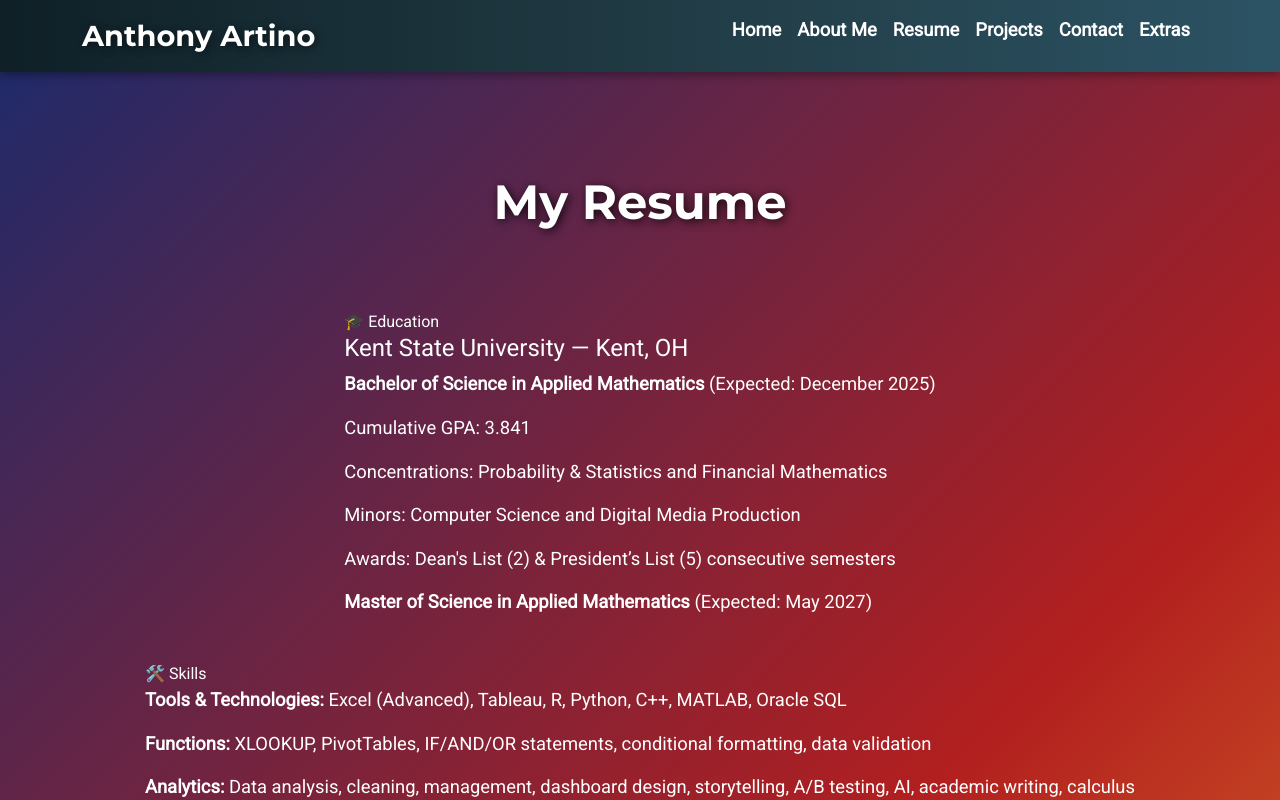
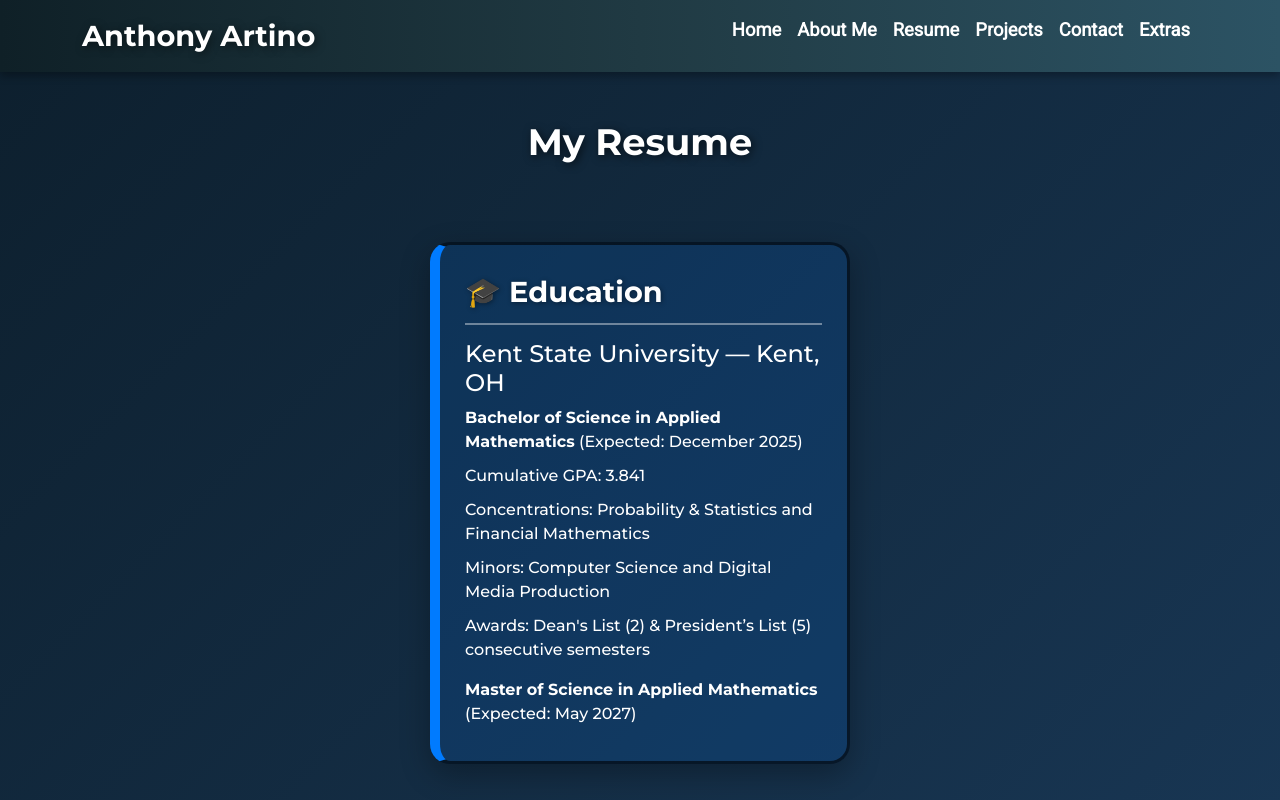
Before and after one commit to antha21/my-website, a plain HTML site: page index.html in a window 1280 px wide. Both pictures are taken after a click on the link "Resume". Shown: the top 800 px of the page. Drawn offline with nearby package versions, Linux system fonts and the light colour scheme.

Commit message:
Update index.html

```diff
--- a/index.html
+++ b/index.html
@@ -465,13 +465,11 @@
 
 
 <!-- Resume Section -->
-<section id="resume" style="position: relative; overflow: hidden; min-height: 100vh; color: white;">
+<section id="resume" style="position: relative; overflow: hidden; min-height: 90vh; color: white; font-family: 'Montserrat', sans-serif; padding: 50px 0;">
 
-    <!-- Gradient Background -->
-    <div class="resume-bg" style="position: absolute; top:0; left:0; width:100%; height:100%; z-index:1; background: linear-gradient(135deg, #1a2a6c, #b21f1f, #fdbb2d);"></div>
-       <!-- Floating formulas -->
-
-       <!-- Greek Letters -->
+   <!-- Background -->
+   <div class="edu-bg" style="position: absolute; top:0; left:0; width:100%; height:100%; z-index:1; overflow:hidden; background: linear-gradient(135deg, #0d1f2d, #1a3a5a, #0d1f2d);">
+       <!-- Floating formulas (keep as is) -->
        <span class="formula">α</span><span class="formula">β</span><span class="formula">γ</span>
        <span class="formula">δ</span><span class="formula">ε</span><span class="formula">ζ</span>
        <span class="formula">η</span><span class="formula">θ</span><span class="formula">ι</span>
@@ -482,16 +480,12 @@
        <span class="formula">χ</span><span class="formula">ψ</span><span class="formula">ω</span>
        <span class="formula">Φ</span><span class="formula">Θ</span><span class="formula">Δ</span>
        <span class="formula">Σ</span><span class="formula">Ω</span><span class="formula">Π</span>
-
-       <!-- Math Operators -->
        <span class="formula">+</span><span class="formula">−</span><span class="formula">×</span>
        <span class="formula">÷</span><span class="formula">=</span><span class="formula">≠</span>
        <span class="formula">≈</span><span class="formula">∝</span><span class="formula">∞</span>
        <span class="formula">√</span><span class="formula">∑</span><span class="formula">∏</span>
        <span class="formula">∫</span><span class="formula">∂</span><span class="formula">∇</span>
        <span class="formula">∴</span><span class="formula">∵</span><span class="formula">±</span>
-
-       <!-- Set Theory / Logic -->
        <span class="formula">∈</span><span class="formula">∉</span><span class="formula">⊂</span>
        <span class="formula">⊃</span><span class="formula">⊆</span><span class="formula">⊇</span>
        <span class="formula">∪</span><span class="formula">∩</span><span class="formula">∅</span>
@@ -504,7 +498,7 @@
    <div class="container-fluid d-flex flex-column align-items-center" style="position: relative; z-index: 2;">
 
        <!-- Header -->
-        <h1 class="mb-5" style="font-size: 3rem; text-align: center; text-shadow: 2px 2px 10px rgba(0,0,0,0.8); margin-top: 50px;">
+       <h1 class="mb-5" style="font-size: 2.3rem; text-align: center; text-shadow: 2px 2px 8px rgba(0,0,0,0.6); margin-top: 90px;">
            My Resume
        </h1>
 
@@ -594,6 +588,72 @@
    </div>
 </section>
 
+<style>
+/* Updated Resume Cards to match Home Box style */
+.resume-card {
+    width: 90%;
+    max-width: 420px; /* same as home-box */
+    margin-bottom: 30px;
+    padding: 25px;
+    border-radius: 20px;
+    border: 3px solid rgba(0,0,0,0.6);
+    box-shadow: 0 10px 30px rgba(0,0,0,0.3);
+    background: rgba(255,255,255,0.08);
+    display: flex;
+    flex-direction: column;
+    transition: transform 0.3s ease-in-out;
+}
+
+/* Keep card header styles */
+.card-header {
+    font-size: 1.8rem;
+    font-weight: 700;
+    margin-bottom: 15px;
+    text-shadow: 1px 1px 5px rgba(0,0,0,0.4);
+    border-bottom: 2px solid rgba(255,255,255,0.4);
+    padding-bottom: 10px;
+    display: flex;
+    align-items: center;
+    gap: 10px;
+}
+
+/* Card content */
+.card-content p, .card-content ul {
+    line-height: 1.5;
+    margin-bottom: 10px;
+    font-size: 1rem; /* home page font size */
+}
+
+.card-content ul { padding-left: 20px; }
+
+/* Hover effect */
+.resume-card:hover {
+    transform: translateY(-5px);
+}
+
+/* Individual colors for clarity */
+.blue-card { background: rgba(0,123,255,0.15); border-left: 10px solid #007bff; }
+.green-card { background: rgba(40,167,69,0.15); border-left: 10px solid #28a745; }
+.yellow-card { background: rgba(255,193,7,0.15); border-left: 10px solid #ffc107; }
+.red-card { background: rgba(220,53,69,0.15); border-left: 10px solid #dc3545; }
+
+/* Floating background formulas remain unchanged */
+
+/* Responsive adjustments similar to Home section */
+@media (max-width: 768px) {
+    .resume-card { width: 90%; padding: 20px; }
+    .card-header { font-size: 1.5rem; }
+    .card-content p, .card-content ul { font-size: 0.95rem; }
+}
+
+@media (max-width: 480px) {
+    .resume-card { width: 95%; padding: 15px; }
+    .card-header { font-size: 1.3rem; }
+    .card-content p, .card-content ul { font-size: 0.85rem; }
+    .card-content ul li { font-size: 0.8rem; }
+}
+</style>
+
 
 
 
@@ -604,10 +664,10 @@
 
 
 <!-- Projects Section -->
-<section id="Project" style="position: relative; overflow: hidden; min-height: 100vh; color: white;">
+<section id="projects" style="position: relative; overflow: hidden; min-height: 100vh; color: white;">
 
     <!-- Gradient Background -->
-    <div class="Project-bg" style="position: absolute; top:0; left:0; width:100%; height:100%; z-index:1; background: linear-gradient(135deg, #1a2a6c, #b21f1f, #fdbb2d);"></div>
+    <div class="projects-bg" style="position: absolute; top:0; left:0; width:100%; height:100%; z-index:1; background: linear-gradient(135deg, #1a2a6c, #b21f1f, #fdbb2d);"></div>
 
     <div class="container" style="position: relative; z-index: 2; text-align: center;">
 
```
Lines whose indentation alone changed are shown as unchanged.
